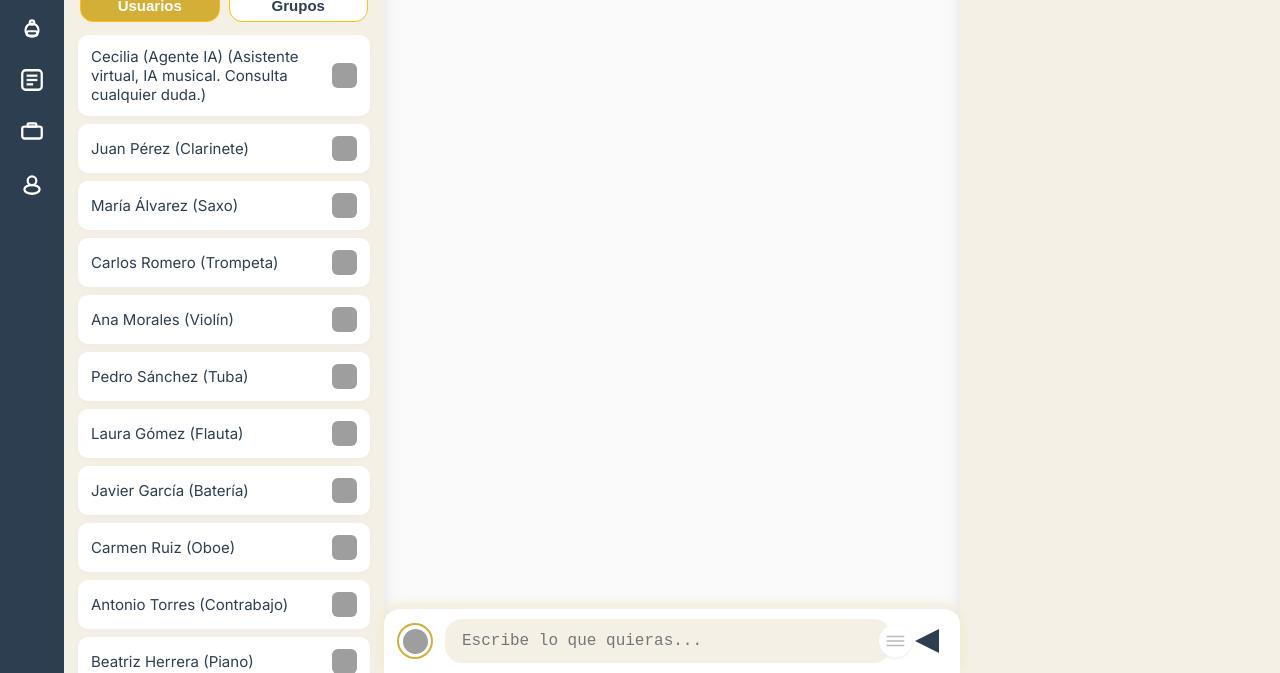
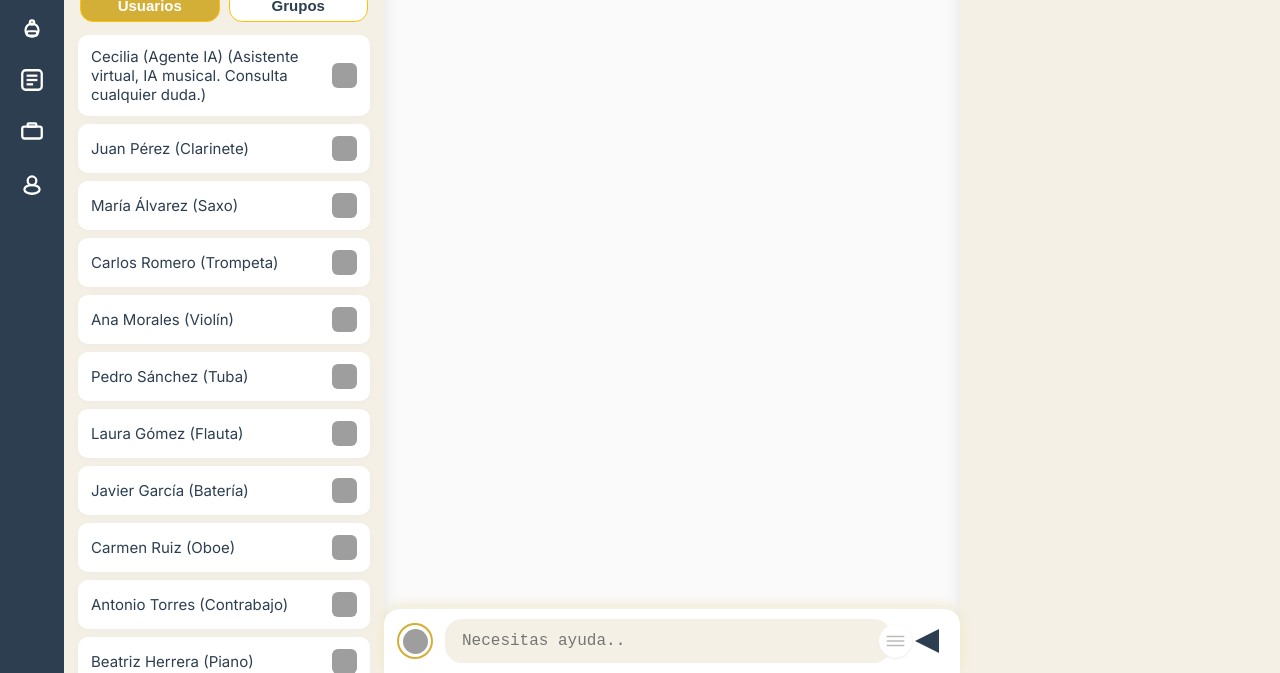
Before and after one commit to compartitura/agentegpt, a website: page index.html in a window 1280 px wide. Shown: the part 127-800 px from the top of the page. Drawn offline with Linux system fonts and the light colour scheme; grey boxes are pictures that could not be loaded.

Commit message:
modificacion de cuadro de chat

```diff
--- a/index.html
+++ b/index.html
@@ -540,7 +540,7 @@
   <span class="wa-input-wrap">
     <textarea
       id="wa-input"
-      placeholder="Escribe lo que quieras..."
+      placeholder="Necesitas ayuda.."
       rows="1"
     ></textarea>
   </span>
@@ -595,7 +595,7 @@
   <span class="wa-input-wrap">
     <textarea
       id="wa-input"
-      placeholder="Escribe lo que quieras..."
+      placeholder="Necesitas ayuda.."
       rows="1"
     ></textarea>
   </span>
@@ -641,7 +641,7 @@
   <span class="wa-input-wrap">
     <textarea
       id="wa-input"
-      placeholder="Escribe lo que quieras..."
+      placeholder="Necesitas ayuda.."
       rows="1"
     ></textarea>
   </span>
@@ -684,7 +684,7 @@
   <span class="wa-input-wrap">
     <textarea
       id="wa-input"
-      placeholder="Escribe lo que quieras..."
+      placeholder="Necesitas ayuda.."
       rows="1"
     ></textarea>
   </span>
@@ -726,7 +726,7 @@
   <span class="wa-input-wrap">
     <textarea
       id="wa-input"
-      placeholder="Escribe lo que quieras..."
+      placeholder="Necesitas ayuda.."
       rows="1"
     ></textarea>
   </span>
```
